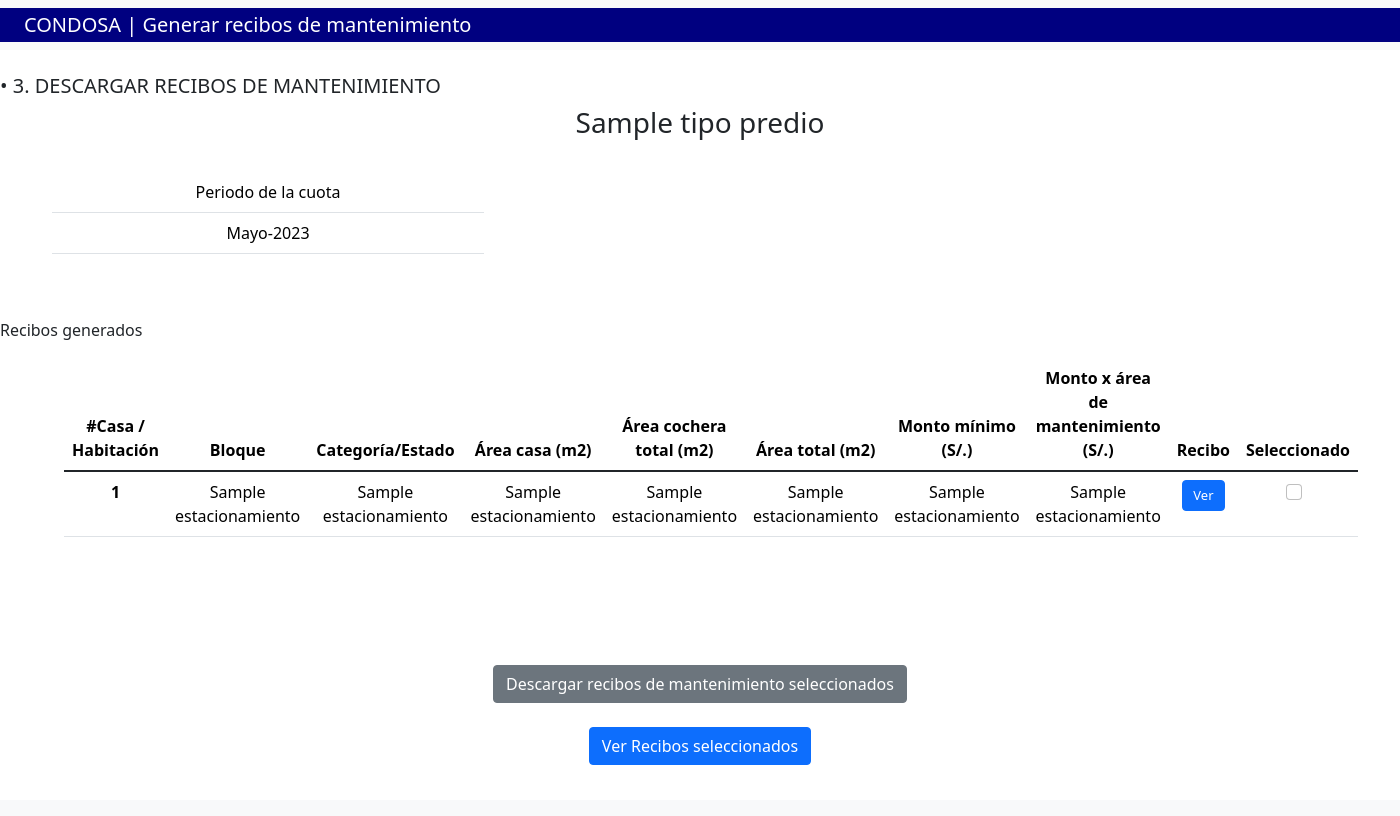
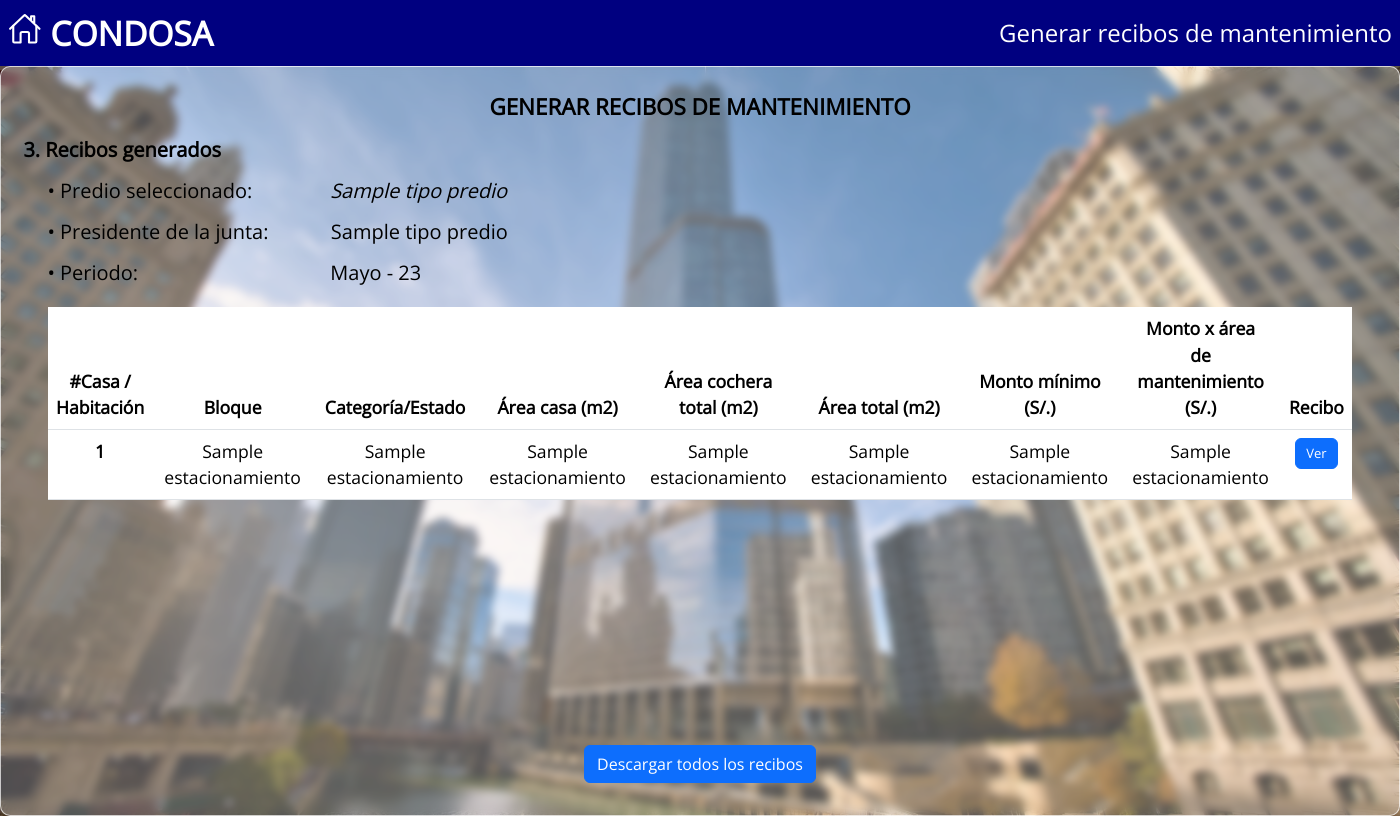
Before and after one commit to DiegoQuiF/CONDOSA-CUS07, a Flask app: page /1/cuadroCostos/descargarRecibo in a window 1400 px wide. Before the commit the page ends 765 px from the top, so only its background shows below. Run offline with Flask 3, Linux system fonts and the light colour scheme; a database or web service that is not in the repository returns one stand-in record (values such as "Sample title"); some libraries are stand-ins or nearby versions.

Commit message:
commit 13:50

```diff
--- a/app.py
+++ b/app.py
@@ -9,112 +9,107 @@ app = Flask(__name__)
 @app.route("/")
 def main():
     predios = []
-    periodos = []
-    consulta1 = "select PR.id_predio, CONCAT(TP.nomre_predio, ' \"', PR.descripcion, '\"') as predios from tipo_predio TP, predio PR where TP.id_tipo_predio = PR.id_tipo_predio;"
-    consulta2 = "select 'Último periodo' as periodos;"
+
+    consulta1 = "select PR.id_predio, CONCAT(TP.nomre_predio, ' \"', PR.descripcion, '\"') as predio from tipo_predio TP, predio PR where TP.id_tipo_predio = PR.id_tipo_predio;"
+
     conn = connection()
     cursor = conn.cursor()
+
     try:
         cursor.execute(consulta1)
         for row in cursor.fetchall():
-            predios.append({"id_predio":row[0], "predios":row[1]})
-
-        cursor.execute(consulta2)
-        for row in cursor.fetchall():
-            periodos.append({"periodos":row[0]})
+            predios.append({"id_predio":row[0], "predio":row[1]})
     except psycopg2.Error as error:
         print('error al extrear los datos de la consulta: ', error)
     finally:
         cursor.close()
         conn.close()
-    return render_template("index.html", predios = predios, periodos = periodos)
+
+    return render_template("index.html", predios = predios)
+
 
 @app.route("/<int:id>")
 def condominio(id):
+    predios = []
     prediosi = []
-    periodos = []
-    predios = []
-    montoCC = []
-    montoMM = []
-    consulta1 = "select PR.id_predio, CONCAT(TP.nomre_predio, ' \"', PR.descripcion, '\"') as predios from tipo_predio TP, predio PR where TP.id_tipo_predio = PR.id_tipo_predio and PR.id_predio = "+str(id)+";"
-    consulta2 = "select 'Mayo - 23' as periodos;"
-    consulta3 = "select PR.id_predio, CONCAT(TP.nomre_predio, ' \"', PR.descripcion, '\"') as predios from tipo_predio TP, predio PR where TP.id_tipo_predio = PR.id_tipo_predio;"
-    consulta4 = "select 'XXX,XXX.XX' as monto;"
-    consulta5 = "select 'XXX,XXX.XX' as monto;"
+
+    consulta1 = "select PR.id_predio, CONCAT(TP.nomre_predio, ' \"', PR.descripcion, '\"') as predio from tipo_predio TP, predio PR where TP.id_tipo_predio = PR.id_tipo_predio;"
+    consulta2 = "select PR.id_predio, CONCAT(TP.nomre_predio, ' \"', PR.descripcion, '\"') as predio, CONCAT(PE.apellido_paterno, ' ', PE.apellido_materno, ', ', PE.nombres) as presidente from tipo_predio TP, predio PR, persona PE where TP.id_tipo_predio = PR.id_tipo_predio and PE.id_persona = PR.id_persona and PR.id_predio = "+str(id)+";"
+
     conn = connection()
     cursor = conn.cursor()
+
     try:
         cursor.execute(consulta1)
         for row in cursor.fetchall():
-            prediosi.append({"id_predio":row[0], "predios":row[1]})
+            predios.append({"id_predio":row[0], "predio":row[1]})
 
         cursor.execute(consulta2)
         for row in cursor.fetchall():
-            periodos.append({"periodos":row[0]})
-
-        cursor.execute(consulta3)
-        for row in cursor.fetchall():
-            predios.append({"id_predio":row[0], "predios":row[1]})
-
-        cursor.execute(consulta4)
-        for row in cursor.fetchall():
-            montoCC.append({"monto":row[0]})
-
-        cursor.execute(consulta5)
-        for row in cursor.fetchall():
-            montoMM.append({"monto":row[0]})
+            prediosi.append({"id_predio":row[0], "predio":row[1], "presidente":row[2]})
     except psycopg2.Error as error:
         print('error al extrear los datos de la consulta: ', error)
     finally:
         cursor.close()
         conn.close()
-    return render_template("index_CD.html", prediosi = prediosi, periodos = periodos, predios = predios, montoCC = montoCC, montoMM = montoMM)
+
+    return render_template("index_CD.html", prediosi = prediosi, predios = predios)
+
 
 @app.route('/<int:id>/cuadroCostos')
 def cuadroCostos(id):
-    cuadros = []
-    predios = []
-    consulta1 = "select CA.numero, PM.descripcion as bloque, CE.descripcion as estado, CA.area, (select sum(area) from estacionamiento where id_casa = CA.id_casa) as area_cochera, ((select sum(area) from estacionamiento where id_casa = CA.id_casa) + CA.area) as area_total, 'xxx.xx' as montominimo, 'xxx.xx' as montoxarea from casa CA, predio_mdu PM, casa_estado CE where CA.id_predio = "+str(id)+" and CA.id_predio_mdu = PM.id_predio_mdu and CE.id_estado = CA.id_estado;"
-    consulta2 = "select PR.id_predio, CONCAT(TP.nomre_predio, ' \"', PR.descripcion, '\"') as predios from tipo_predio TP, predio PR where TP.id_tipo_predio = PR.id_tipo_predio and PR.id_predio = "+str(id)+";"
+    prediosi = []
+    cuadro = []
+
+    consulta1 = "select PR.id_predio, CONCAT(TP.nomre_predio, ' \"', PR.descripcion, '\"') as predio, CONCAT(PE.apellido_paterno, ' ', PE.apellido_materno, ', ', PE.nombres) as presidente from tipo_predio TP, predio PR, persona PE where TP.id_tipo_predio = PR.id_tipo_predio and PE.id_persona = PR.id_persona and PR.id_predio = "+str(id)+";"
+    consulta2 = "select CA.numero, PM.descripcion as bloque, CE.descripcion as estado, CA.area, (select sum(area) from estacionamiento where id_casa = CA.id_casa) as area_cochera, ((select sum(area) from estacionamiento where id_casa = CA.id_casa) + CA.area) as area_total, 'xxx.xx' as montominimo, 'xxx.xx' as montoxarea from casa CA, predio_mdu PM, casa_estado CE where CA.id_predio = "+str(id)+" and CA.id_predio_mdu = PM.id_predio_mdu and CE.id_estado = CA.id_estado;"
+
     conn = connection()
     cursor = conn.cursor()
+
     try:
         cursor.execute(consulta1)
         for row in cursor.fetchall():
-            cuadros.append({"numero":row[0], "bloque":row[1], "estado":row[2], "area":row[3], "area_cochera":row[4], "area_total":row[5], "montominimo":row[6], "montoxarea":row[7]})
+            prediosi.append({"id_predio":row[0], "predio":row[1], "presidente":row[2]})
 
         cursor.execute(consulta2)
         for row in cursor.fetchall():
-            predios.append({"id_predio":row[0], "predios":row[1]})
+            cuadro.append({"numero":row[0], "bloque":row[1], "estado":row[2], "area":row[3], "area_cochera":row[4], "area_total":row[5], "montominimo":row[6], "montoxarea":row[7]})
     except psycopg2.Error as error:
         print('error al extrear los datos de la consulta: ', error)
     finally:
         cursor.close()
         conn.close()
-    return render_template("cuadroCostos.html", cuadros = cuadros, predios = predios)
+
+    return render_template("cuadroCostos.html", prediosi = prediosi, cuadro = cuadro)
+
 
 @app.route('/<int:id>/cuadroCostos/descargarRecibo')
 def descargarRecibo(id):
-    cuadros = []
-    predios = []
-    consulta1 = "select CA.numero, PM.descripcion as bloque, CE.descripcion as estado, CA.area, (select sum(area) from estacionamiento where id_casa = CA.id_casa) as area_cochera, ((select sum(area) from estacionamiento where id_casa = CA.id_casa) + CA.area) as area_total, 'xxx.xx' as montominimo, 'xxx.xx' as montoxarea from casa CA, predio_mdu PM, casa_estado CE where CA.id_predio = "+str(id)+" and CA.id_predio_mdu = PM.id_predio_mdu and CE.id_estado = CA.id_estado;"
-    consulta2 = "select PR.id_predio, CONCAT(TP.nomre_predio, ' \"', PR.descripcion, '\"') as predios from tipo_predio TP, predio PR where TP.id_tipo_predio = PR.id_tipo_predio and PR.id_predio = "+str(id)+";"
+    prediosi = []
+    cuadro = []
+
+    consulta1 = "select PR.id_predio, CONCAT(TP.nomre_predio, ' \"', PR.descripcion, '\"') as predio, CONCAT(PE.apellido_paterno, ' ', PE.apellido_materno, ', ', PE.nombres) as presidente from tipo_predio TP, predio PR, persona PE where TP.id_tipo_predio = PR.id_tipo_predio and PE.id_persona = PR.id_persona and PR.id_predio = "+str(id)+";"
+    consulta2 = "select CA.numero, PM.descripcion as bloque, CE.descripcion as estado, CA.area, (select sum(area) from estacionamiento where id_casa = CA.id_casa) as area_cochera, ((select sum(area) from estacionamiento where id_casa = CA.id_casa) + CA.area) as area_total, 'xxx.xx' as montominimo, 'xxx.xx' as montoxarea from casa CA, predio_mdu PM, casa_estado CE where CA.id_predio = "+str(id)+" and CA.id_predio_mdu = PM.id_predio_mdu and CE.id_estado = CA.id_estado;"
+
     conn = connection()
     cursor = conn.cursor()
+
     try:
         cursor.execute(consulta1)
         for row in cursor.fetchall():
-            cuadros.append({"numero":row[0], "bloque":row[1], "estado":row[2], "area":row[3], "area_cochera":row[4], "area_total":row[5], "montominimo":row[6], "montoxarea":row[7]})
+            prediosi.append({"id_predio":row[0], "predio":row[1], "presidente":row[2]})
 
         cursor.execute(consulta2)
         for row in cursor.fetchall():
-            predios.append({"id_predio":row[0], "predios":row[1]})
+            cuadro.append({"numero":row[0], "bloque":row[1], "estado":row[2], "area":row[3], "area_cochera":row[4], "area_total":row[5], "montominimo":row[6], "montoxarea":row[7]})
     except psycopg2.Error as error:
         print('error al extrear los datos de la consulta: ', error)
     finally:
         cursor.close()
         conn.close()
-    return render_template("descargarRecibo.html", cuadros = cuadros, predios = predios)
+
+    return render_template("descargarRecibo.html", cuadro = cuadro, prediosi = prediosi)
 
 
 @app.route('/<int:id>/cuadroCostos/descargarRecibo/reciboTotal')
--- a/static/css/index.css
+++ b/static/css/index.css
@@ -46,25 +46,31 @@ section {
     background: rgba(255, 255, 255, 0.3);
     border: 1px solid rgba(255, 255, 255, 0.7);
     border-radius: 10px;
-    backdrop-filter: blur(3px);
-    width: 1280px;
+    backdrop-filter: blur(4px);
+    width: 1400px;
     height: 750px;
 }
 
-.text-1 {
+.text-0 {
     font-size: 1.4rem;
     padding-left: 0;
     margin: 0.7rem;
 }
 
+.text-1 {
+    font-size: 1.25rem;
+    padding-left: 0;
+    margin: 0.7rem;
+}
+
 .text-2 {
-    font-size: 1.3rem;
+    font-size: 1.25rem;
     padding-left: 1.5rem;
     margin: 0.7rem;
 }
 
 .text-3 {
-    font-size: 1.3rem;
+    font-size: 1.25rem;
     padding-left: 3rem;
     margin: 0.7rem;
 }
--- a/templates/descargarRecibo.html
+++ b/templates/descargarRecibo.html
@@ -1,59 +1,50 @@
 <!DOCTYPE html>
 <html lang="en">
-
     <head>
         <meta charset="UTF-8">
         <meta http-equiv="X-UA-Compatible" content="IE=edge">
         <meta name="viewport" content="width=device-width, initial-scale=1.0">
+        <!--LINK BOOTSTRAP-->
         <link href="https://cdn.jsdelivr.net/npm/bootstrap@5.3.0-alpha3/dist/css/bootstrap.min.css" rel="stylesheet"
             integrity="sha384-KK94CHFLLe+nY2dmCWGMq91rCGa5gtU4mk92HdvYe+M/SXH301p5ILy+dN9+nJOZ" crossorigin="anonymous">
-    <link rel="stylesheet" href="{{ url_for('static', filename='css/styles2.css') }}">
-    <link rel="stylesheet" href="{{ url_for('static', filename='css/styles.css') }}">
+        <!--LINK CSS PROPIO-->
+        <link rel="stylesheet" href="{{ url_for('static', filename='css/index.css') }}">
+        <!--TITULO DE LA PÁGINA-->
         <title>CONDOSA</title>
     </head>
 
-
+    <!--CUERPO-->
     <body>
-    <nav class="navbar bg-body-tertiary">
-        <div class="container-fluid" style="background-color: #000080; color: #000080;">
-            <span class="navbar-brand mb-0 h1" style="color: white;">CONDOSA | Generar recibos de mantenimiento</span>
+        <!--BARRA DE NAVEGACIÓN-->
+        <nav>
+            <div class="navbar">
+                <a class="navbar-a" href="/"><ion-icon name="home-outline"></ion-icon> <b>CONDOSA</b></a>
+                <p class="navbar-p">Generar recibos de mantenimiento</p>
             </div>
         </nav>
-    <br>
-    <h5>• 3. DESCARGAR RECIBOS DE MANTENIMIENTO</h5>
+        <!--FONDO GENERAL Y CONTENIDO-->
+        <section>
+            <!--FONDO DE CONTENIDO-->
+            <div class="contenido">
+                <!--CONTENIDO-->
+                <div class="contenido-int">
                     <div class="container text-center">
-        {% for predio in predios %}
-            <h3>{{ predio.predios }}</h3>
+                        <p class="text-0"><b>GENERAR RECIBOS DE MANTENIMIENTO</b></p>
+                    </div>
+                    <div>
+                        <p class="text-1"><b>3. Recibos generados</b></p>
+                        {% for predioi in prediosi %}
+                            <p class="text-2">• Predio seleccionado: &nbsp; &nbsp; &nbsp; &nbsp; &nbsp; &nbsp; &nbsp; <i>{{ predioi.predio }}</i></p>
+                            <p class="text-2">• Presidente de la junta: &nbsp; &nbsp; &nbsp; &nbsp; &nbsp; &nbsp;{{ predioi.presidente }}</p>
                         {% endfor %}
-    </div>
-    <br>
-    <div class="container text-center">
+                        <p class="text-2">• Periodo: &nbsp; &nbsp; &nbsp; &nbsp; &nbsp; &nbsp; &nbsp; &nbsp; &nbsp; &nbsp; &nbsp; &nbsp; &nbsp;
+                            &nbsp; &nbsp; &nbsp; &nbsp; &nbsp; Mayo - 23</p>
+
+
+                        <div class="container text-center" style="padding: 0.5rem;">
                             <div class="row align-items-start">
                                 <div class="col">
-                <div class="row">
-                    <table class="table">
-                        <tbody>
-                            <tr>
-                                <td>Periodo de la cuota</td>
-                            </tr>
-                            <tr>
-                                <td>Mayo-2023</td>
-                            </tr>
-                        </tbody>
-                    </table>
-                </div>
-            </div>
-            <div class="col">
-            </div>
-            <div class="col">
-            </div>
-        </div>
-    </div>
-    <br><br>
-    <p>Recibos generados</p>
-    <div class="container text-center">
-        <div class="row align-items-start">
-            <div class="col">
+                                    <div style="font-size: 1.1rem; overflow: auto; width: 100%; height: 415px;">
                                         <table class="table">
                                             <thead>
                                                 <tr>
@@ -66,11 +57,10 @@
                                                     <th scope="col">Monto mínimo (S/.)</th>
                                                     <th scope="col">Monto x área <br> de mantenimiento (S/.)</th>
                                                     <th scope="col">Recibo</th>
-                            <th scope="col">Seleccionado</th>
                                                 </tr>
                                             </thead>
                                             <tbody>
-                        {% for cuadro in cuadros %}
+                                                {% for cuadro in cuadro %}
                                                     <tr>
                                                         <th scope="row">{{ cuadro.numero }}</th>
                                                         <td>{{ cuadro.bloque }}</td>
@@ -80,14 +70,12 @@
                                                         <td>{{ cuadro.area_total }}</td>
                                                         <td>{{ cuadro.montominimo }}</td>
                                                         <td>{{ cuadro.montoxarea }}</td>
-                            <td><a class="btn btn-primary" href="/{{ cuadro.numero }}/cuadroCostos/descargarRecibo/reciboTotal"
-                                    style="font-size: 13px; padding: 5px 10px;">Ver</a></td>
+                                                        {% for predioi in prediosi %}
                                                             <td>
-                                <div class="form-check">
-                                    <input class="form-check-input" type="checkbox" value="" id="flexCheckDefault"
-                                        style="position: absolute;">
-                                </div>
+                                                                <a class="btn btn-primary" href="/{{ predioi.id_predio }}/cuadroCostos/descargarRecibo/{{ cuadro.numero }}"
+                                                                    style="font-size: 13px; padding: 5px 10px;">Ver</a>
                                                             </td>
+                                                        {% endfor %}
                                                     </tr>
                                                 {% endfor %}
                                             </tbody>
@@ -95,25 +83,24 @@
                                     </div>
                                 </div>
                             </div>
+                        </div>
 
-    <p><br><br><br><br></p>
-    <div class="container text-center">
-        {% for predio in predios %}
-        <a class="btn btn-secondary" href="/{{ predio.id_predio }}/cuadroCostos/descargarRecibo">Descargar recibos de
-            mantenimiento seleccionados</a>
+                        <div class="container text-center" style="padding-top: 0.9rem;">
+                            {% for predioi in prediosi %}
+                                <a class="btn btn-primary" href="/{{ predioi.id_predio }}/cuadroCostos/descargarRecibo">Descargar todos los recibos</a>
                             {% endfor %}
                         </div>
-    <br>
-    <div class="container text-center">
-        {% for predio in predios %}
-        <a class="btn btn-primary" href="/{{ predio.id_predio }}/cuadroCostos/descargarRecibo/reciboTotal">Ver Recibos
-            seleccionados</a>
-        {% endfor %}
                     </div>
+                </div>
+            </div>
+        </section>
 
+        <!--SCRIPT BOOTSTRAP-->
         <script src="https://cdn.jsdelivr.net/npm/bootstrap@5.3.0-alpha3/dist/js/bootstrap.bundle.min.js"
             integrity="sha384-ENjdO4Dr2bkBIFxQpeoTz1HIcje39Wm4jDKdf19U8gI4ddQ3GYNS7NTKfAdVQSZe"
             crossorigin="anonymous"></script>
+        <!--SCRIPT ION-ICONS-->
+        <script type="module" src="https://unpkg.com/ionicons@7.1.0/dist/ionicons/ionicons.esm.js"></script>
+        <script nomodule src="https://unpkg.com/ionicons@7.1.0/dist/ionicons/ionicons.js"></script>
     </body>
-
 </html>
--- a/templates/index.html
+++ b/templates/index.html
@@ -29,14 +29,14 @@
                 <!--CONTENIDO-->
                 <div class="contenido-int">
                     <div class="container text-center">
-                        <p class="text-1"><b>GENERAR RECIBOS DE MANTENIMIENTO</b></p>
+                        <p class="text-0"><b>GENERAR RECIBOS DE MANTENIMIENTO</b></p>
                         <div class="dropdown">
                             <button class="btn btn-primary dropdown-toggle" type="button" data-bs-toggle="dropdown" aria-expanded="false">
                                 Seleccione un predio
                             </button>
                             <ul class="dropdown-menu">
                                 {% for predio in predios %}
-                                    <li><a class="dropdown-item" href="/{{ predio.id_predio }}">{{ predio.predios }}</a></li>
+                                    <li><a class="dropdown-item" href="/{{ predio.id_predio }}">{{ predio.predio }}</a></li>
                                 {% endfor %}
                             </ul>
                         </div>
```
Also changed, not shown: templates/cuadroCostos.html (+57 -64 lines), templates/index_CD.html (+11 -16 lines). Lines whose indentation alone changed are shown as unchanged.
